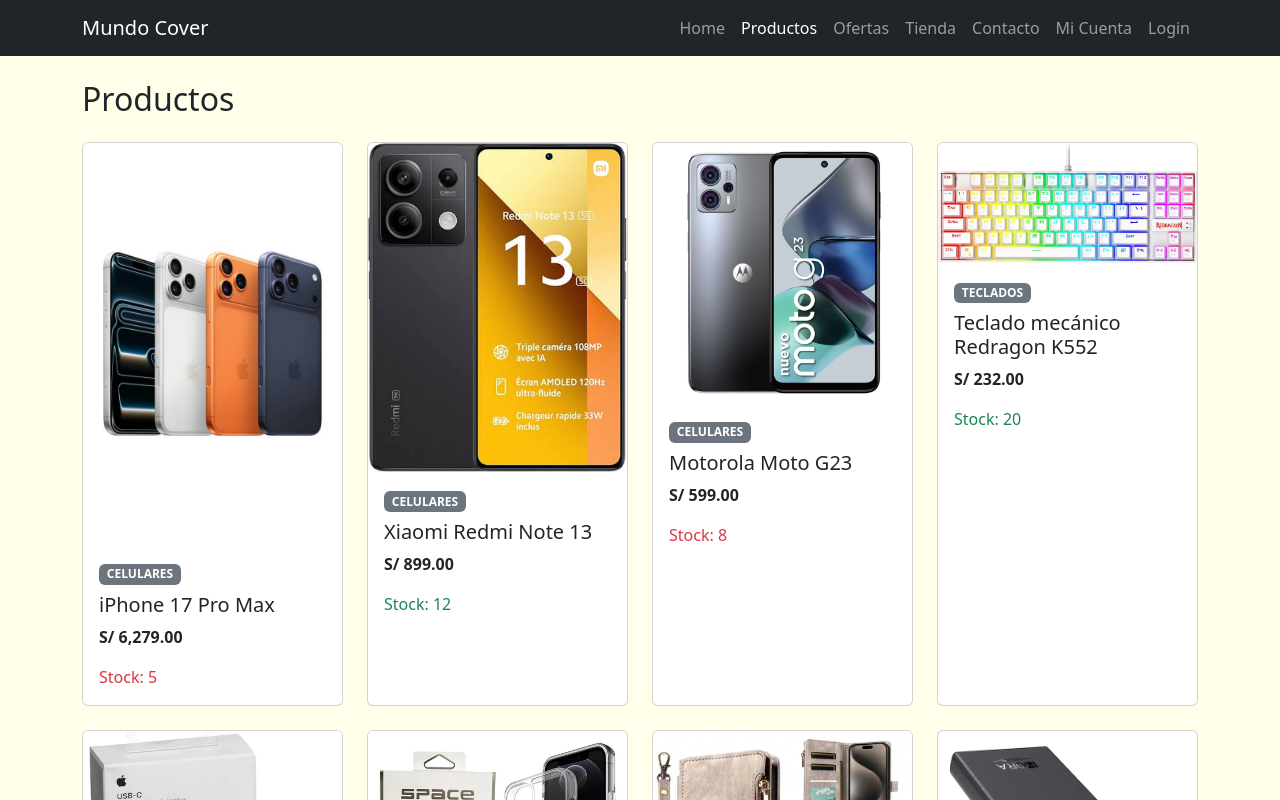
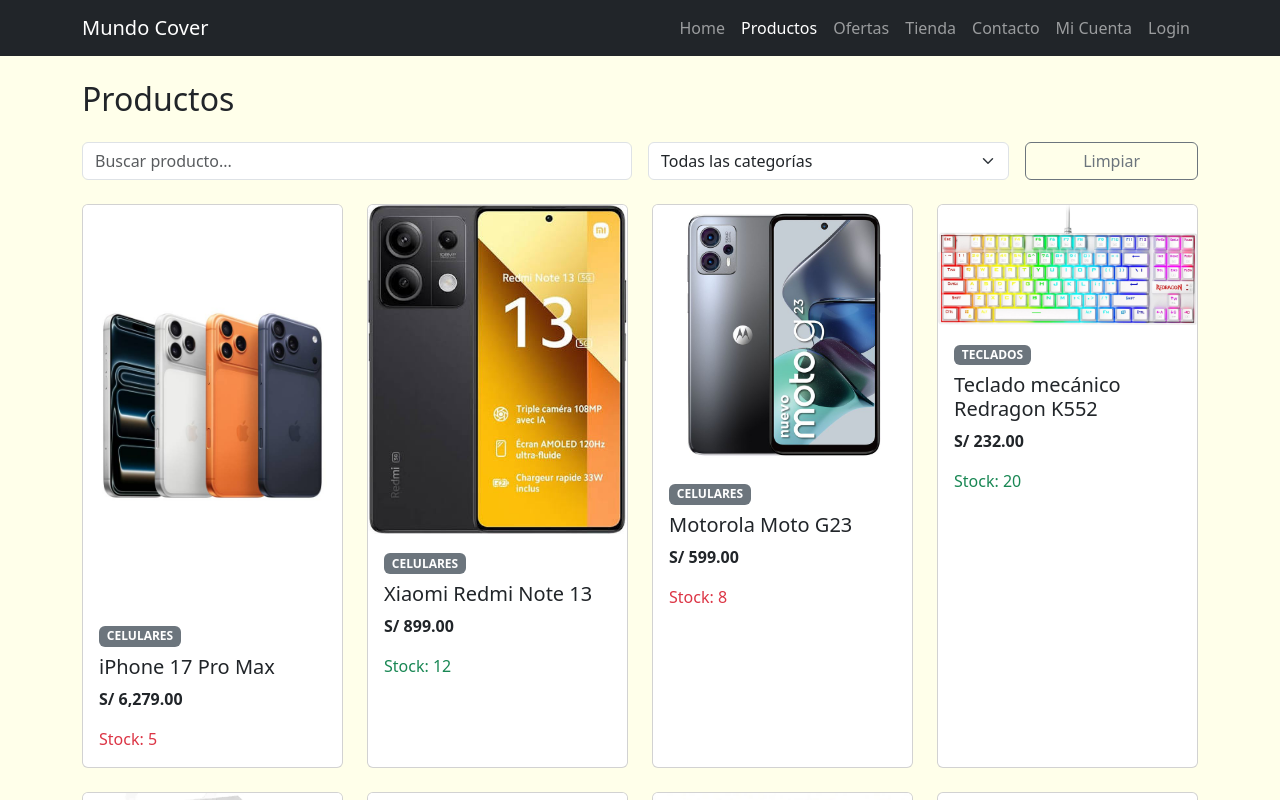
Before and after one commit to saraOS26/tienda-angular-mundo-cover-pc2, an Angular app: page /productos in a window 1280 px wide. Shown: the top 800 px of the page. Built offline with nearby package versions, Linux system fonts and the light colour scheme; data requests are answered from the project's data file.

Commit message:
Buscador y filtro por categorías

```diff
--- a/src/app/pages/productos/productos.html
+++ b/src/app/pages/productos/productos.html
@@ -1,11 +1,33 @@
 <h2 class="mb-4">Productos</h2>
+
+<div class="row g-3 mb-4">
+  <div class="col-12 col-md-6">
+    <input type="text" class="form-control" placeholder="Buscar producto..."
+           [(ngModel)]="busqueda">
+  </div>
+  <div class="col-8 col-md-4">
+    <select class="form-select" [(ngModel)]="categoriaSeleccionada">
+      <option value="">Todas las categorías</option>
+      <option *ngFor="let c of categorias" [value]="c">{{ c }}</option>
+    </select>
+  </div>
+  <div class="col-4 col-md-2">
+    <button type="button" class="btn btn-outline-secondary w-100" (click)="limpiarFiltros()">
+      Limpiar
+    </button>
+  </div>
+</div>
 
 <div *ngIf="productos().length === 0" class="alert alert-info">
   No hay productos para mostrar. Revisa que JSON Server esté encendido.
 </div>
 
+<div *ngIf="productos().length > 0 && productosFiltrados.length === 0" class="alert alert-warning">
+  No se encontraron productos con ese filtro.
+</div>
+
 <div class="row g-4">
-  <div class="col-12 col-sm-6 col-lg-3" *ngFor="let p of productos()">
+  <div class="col-12 col-sm-6 col-lg-3" *ngFor="let p of productosFiltrados">
     <div class="card h-100">
       <img [src]="p.imagen" [alt]="p.nombre" class="card-img-top">
       <div class="card-body">
--- a/src/app/pages/productos/productos.ts
+++ b/src/app/pages/productos/productos.ts
@@ -1,10 +1,11 @@
 import { Component, OnInit, inject, signal } from '@angular/core';
 import { CurrencyPipe, NgClass, NgFor, NgIf, UpperCasePipe } from '@angular/common';
+import { FormsModule } from '@angular/forms';
 import { ProductoItem, ProductoService } from '../../services/producto-service';
 
 @Component({
   selector: 'app-productos',
-  imports: [NgFor, NgIf, NgClass, CurrencyPipe, UpperCasePipe],
+  imports: [NgFor, NgIf, NgClass, CurrencyPipe, UpperCasePipe, FormsModule],
   templateUrl: './productos.html',
   styleUrl: './productos.css',
 })
@@ -12,9 +13,30 @@ export class Productos implements OnInit {
   private servicio = inject(ProductoService);
   productos = signal<ProductoItem[]>([]);
 
+  busqueda = '';
+  categoriaSeleccionada = '';
+
   ngOnInit(): void {
     this.servicio.obtenerProductos().subscribe((datos) => {
       this.productos.set(datos);
     });
   }
+
+  get categorias(): string[] {
+    return [...new Set(this.productos().map((p) => p.categoria))];
+  }
+
+  get productosFiltrados(): ProductoItem[] {
+    const texto = this.busqueda.trim().toLowerCase();
+    return this.productos().filter(
+      (p) =>
+        p.nombre.toLowerCase().includes(texto) &&
+        (this.categoriaSeleccionada === '' || p.categoria === this.categoriaSeleccionada)
+    );
+  }
+
+  limpiarFiltros(): void {
+    this.busqueda = '';
+    this.categoriaSeleccionada = '';
+  }
 }
```
